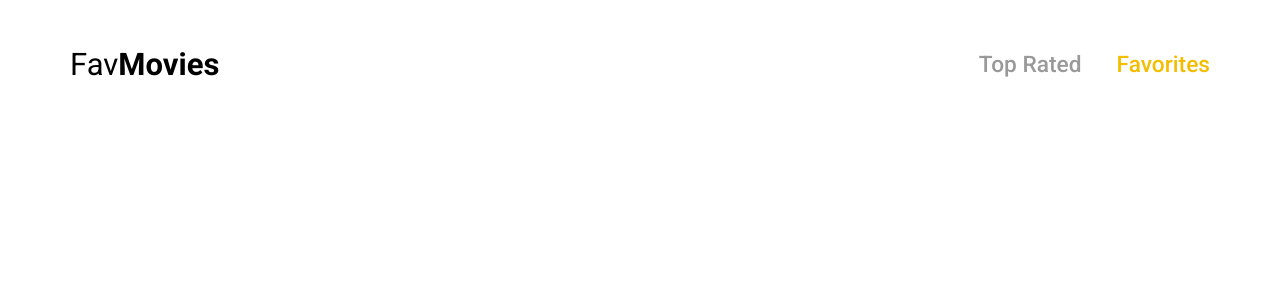
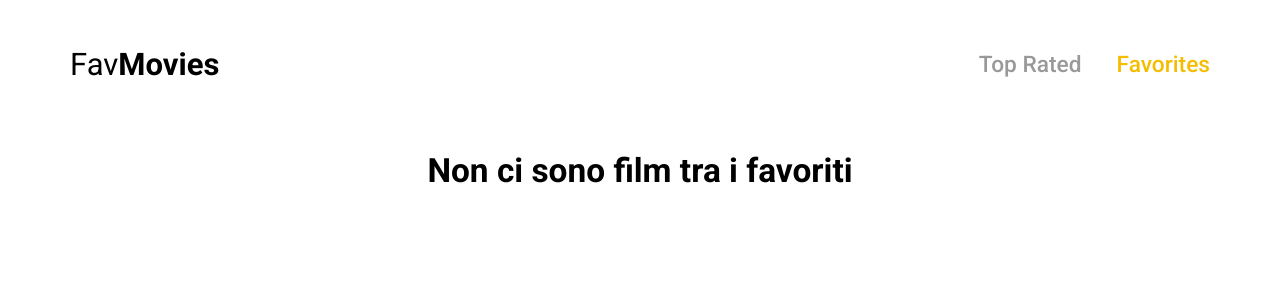
Before and after one commit to JardiinWD/temera-web-favmovies, a React (Create React App) app: page /favorites in a window 1280 px wide. Shown: the top 300 px of the page. Built offline with nearby package versions, Linux system fonts and the light colour scheme.

Commit message:
#24 - Portato a termine ultimi dettagli dello sviluppo webApp. Aggiunto schema drawio in design.
Aggiornato dettagli di alcuni componenti e rimosso commenti ridondanti.

```diff
--- a/src/App.tsx
+++ b/src/App.tsx
@@ -1,7 +1,5 @@
 import Layout from './layout/Layout';
 import './styles/App.scss';
-import React from 'react';
-
 
 function App() {
   return <Layout />;
--- a/src/components/Helmet.tsx
+++ b/src/components/Helmet.tsx
@@ -9,7 +9,7 @@ const Helmet: FunctionComponent<HelmetProps> = (props) => {
     const {page} = props
     document.title = 'FavMovies - ' + page
 
-    // Eseguo un return vuoto
+    // Eseguo un return di un fragment vuoto
     return <></>
 }
 
--- a/src/components/MovieList.tsx
+++ b/src/components/MovieList.tsx
@@ -1,6 +1,7 @@
 /* React */
 import type { FunctionComponent } from 'react'
-import { Link, NavLink } from 'react-router-dom'
+import { Link } from 'react-router-dom'
+import {Fragment} from 'react'
 /* Type */
 import { Movies } from '../pages/Home'
 /* Reactstrap & Style */
@@ -26,9 +27,9 @@ const MovieList: FunctionComponent<MovieListProps> = ({movieList}) => {
                     movieList ? (
                         movieList.map((item, index) => {
                             return (
-                            <>
+                                <Fragment key={`${index}-${item.id}`}>
                                     {/* Col > 992px */}
-                            <Col key={index} className='movie_list-col' md='6' lg='4' xl='3' xxl='3' sm='8' xs='8'>
+                                    <Col key={`desktop-${index}-${item.id}`}  className='movie_list-col' md='6' lg='4' xl='3' xxl='3' sm='8' xs='8'>
                                         <Link className='card-link-wrapper' to={`/home/${item.id}`}>
                                             <img className='card-img' src={item.poster_path} alt={item.title} />
                                             <span className='card-title'>{item.title}</span>
@@ -38,39 +39,35 @@ const MovieList: FunctionComponent<MovieListProps> = ({movieList}) => {
                                                     {item.vote_average}
                                                 </span>
                                                 <span className='card-item_info-vote'>
-                                            {/* Fixato per malfunzionamento API */}
+                                                    {/* Fixato per differenza API (singleMovie / Top_Rated) */}
                                                     {typeof item.release_date === 'string' ? getOnlyMovieFullYear(item.release_date) : item.release_date}
                                                 </span>
                                             </div>
                                         </Link>
                                     </Col>
                                     {/* Col < 768px */}
-                            <Col key={index} sm='12' xs='12' md='12'  className='movie_list-col-resp'>
-                                <NavLink className='card-link-responsive-wrapper' to={`/home/${item.id}`}>
+                                    <Col key={`mobile-${index}-${item.id}`} sm='12' xs='12' md='12'  className='movie_list-col-resp'>
+                                        <Link className='card-link-responsive-wrapper' to={`/home/${item.id}`}>
                                             {/* Image */}
                                             <img src={item.poster_path} alt={item.title} />
                                             {/* content */}
                                             <div className='movie_list-content-resp'>
-                                        {/* Titolo Film */}
                                                 <span className="card-title">{item.title}</span>
-                                        {/* Data del film */}
                                                 <span className='card-item_info-data-resp'>
                                                     <BiMoviePlay />
                                                     {getOnlyMovieFullYear(item.release_date)}
                                                 </span>
-                                        {/* Voti del film */}
                                                 <span className='card-item_info-vote-resp'>
                                                     <AiFillStar />
                                                     {item.vote_average}
                                                 </span>
                                             </div>
-                                    {/* Go-to Scheda prodotto */}
                                             <div className='card-item_info-redirect'>
                                                 <MdOutlineArrowForwardIos />
                                             </div>
-                                </NavLink>
+                                        </Link>
                                     </Col>
-                        </>
+                                </Fragment>
                             )
                         })
                     ) : null
--- a/src/components/Navbar.tsx
+++ b/src/components/Navbar.tsx
@@ -3,7 +3,7 @@ import { Container, Row } from 'reactstrap'
 import './styles/Navbar.scss'
 import { Link } from 'react-router-dom'
 import {FaBars, FaTimes} from 'react-icons/fa'
-import React, {Fragment, useState, useEffect} from 'react'
+import {Fragment, useState, useEffect} from 'react'
 import type { FunctionComponent } from 'react'
 import { useLocation } from 'react-router-dom'
 
@@ -19,9 +19,9 @@ const Navbar: FunctionComponent = () => {
   // Update della variabile di stato isCurrentPage in base al pathname
   useEffect(() => {
     setIsCurrentPage(pageLocation.pathname === '/favorites' ? 'Favorites' : 'Top Rated')
-    // Handler per aggiornare variabile di stato navToggle al resize
+    // Handler per aggiornare variabile di stato navToggle al resize.
     const handleViewportResize = () => {
-      // Condizioni della nav
+      // Condizioni della nav in caso di una viewporto >=
       if (window.innerWidth >= 768 && navToggle) setNavToggle(false)
     }
     // Aggiungo evento listener alla window al resize
--- a/src/components/UI/Button.tsx
+++ b/src/components/UI/Button.tsx
@@ -1,6 +1,5 @@
 import type { FunctionComponent } from 'react'
 import '../styles/Button.scss'
-import React from 'react'
 
 type ButtonProps = {
     text: String,
@@ -37,7 +36,7 @@ const Button: FunctionComponent<ButtonProps> = (props) => {
         )
     }
 
-    /* Altrimenti eseguo un return vuoto */
+    /* Altrimenti eseguo un return di un fragment vuoto */
     return <></>
 }
 
--- a/src/components/UI/Heading.tsx
+++ b/src/components/UI/Heading.tsx
@@ -2,12 +2,12 @@ import type { FunctionComponent } from 'react'
 import '../styles/Heading.scss'
 import React from 'react'
 
-type PropsList = {
+type HeadingProps = {
     title: string,
-    type: 'single-movie' | 'logo-title'
+    type: 'single-movie' | 'logo-title' | 'favorites-page'
 }
 
-const Heading: FunctionComponent<PropsList> = (props) => {
+const Heading: FunctionComponent<HeadingProps> = (props) => {
 
     /* Se passo il type 'single-movie' */
     if (props.type === 'single-movie') {
@@ -28,7 +28,16 @@ const Heading: FunctionComponent<PropsList> = (props) => {
         )
     }
 
-    /* Altrimenti eseguo un return vuoto */
+    /* Se passo il type 'logo-title' */
+    if (props.type === 'favorites-page') {
+        return (
+            <h2 className='favorites-title'>
+                {props.title}
+            </h2>
+        )
+    }
+
+    /* Altrimenti eseguo un return di un fragment vuoto */
     return <></>
 
 }
--- a/src/components/styles/Heading.scss
+++ b/src/components/styles/Heading.scss
@@ -32,3 +32,15 @@
         var(--heading-logo-lh),
     )
 }
+
+.favorites-title {
+    @include textProps(
+        var(--heading-single-movie-md-fs),
+        var(--heading-single-movie-pref-fs),
+        var(--heading-single-movie-xxl-fs),
+        var(--font-weight-700),
+        var(--primary-color),
+        var(--heading-single-movie-lh)
+    );
+    margin: 0 auto;
+}
--- a/src/layout/Layout.tsx
+++ b/src/layout/Layout.tsx
@@ -1,6 +1,6 @@
 import Routers from '../routes/routers'
 import Navbar from '../components/Navbar'
-import React, {Fragment} from 'react'
+import {Fragment} from 'react'
 
 const Layout = () => {
 
--- a/src/pages/Favorites.tsx
+++ b/src/pages/Favorites.tsx
@@ -1,7 +1,9 @@
 import Helmet from '../components/Helmet'
 import MovieList from '../components/MovieList'
+import '../components/styles/Button.scss'
 import { Movies } from './Home'
 import React, {Fragment, useState, useEffect} from 'react'
+import Heading from '../components/UI/Heading'
 
 const Favorites = () => {
   // Dichiaro la variabile di stato favoriteFilm e la sua function
@@ -19,7 +21,17 @@ const Favorites = () => {
   return (
     <Fragment>
       <Helmet page="Favorites" />
-      <MovieList movieList={favoriteFilm} />
+      {
+        favoriteFilm.length !== 0 ? (
+          <MovieList movieList={favoriteFilm} />
+        ) : (
+          <>
+            <Heading title='Non ci sono film tra i favoriti' type='favorites-page' />
+          </>
+        )
+      }
+
+
     </Fragment>
   )
 }
--- a/src/pages/FilmDetails.tsx
+++ b/src/pages/FilmDetails.tsx
@@ -133,7 +133,6 @@ const FilmDetails: FunctionComponent = () => {
                     })
                   }
                 </div>
-                {/* Trama */}
                 <p className='details-content_trama'>
                   {singleMovie.overview}
                 </p>
@@ -146,13 +145,11 @@ const FilmDetails: FunctionComponent = () => {
                   )
                 }
               </Col>
-              {/* Immagine di background */}
               <Col className='details-picture-col-resp' xs='12' sm='12'>
                 <img src={singleMovie.backdrop_path} alt={singleMovie.title} />
                 <div className='details-content-col-resp'>
                   {/* Titolo */}
                   <Heading type='single-movie' title={singleMovie.title} />
-                  {/* Preferiti */}
                   {
                     movieFromLocal ? (
                       <button onClick={removeToFavHandler} className='like-btn-resp like-btn-resp-fill'>
@@ -166,7 +163,6 @@ const FilmDetails: FunctionComponent = () => {
                   }
                 </div>
               </Col>
-              {/* Trama */}
               <Col className='details-content_trama-resp' xs='12' sm='12'>
                 <p>
                   {singleMovie.overview}
--- a/src/pages/Home.tsx
+++ b/src/pages/Home.tsx
@@ -24,10 +24,6 @@ const Home: FunctionComponent = () => {
   const [moviesList, setMoviesList] = useState<Array<Movies>>([]);
   // Variabile di stato per il loadMore (top rated)
   const [ratedPage, setRatedPage] = useState<number>(1)
-  // NB : 'fs', 'path' e 'os' non mi hanno permesso di salvare la API KEY in un file env.
-  // Conosco l'importanza del salvare la key in un file protetto (e in un gitignore) ma
-  // Non c'è modo di farla andare giù al Webpack. Lascio qua comunque la prova che ci ho sbattuto la testa.
-  // Provando anche a installare dotenv ma non ne vuole sapere
   // API KEY
   // const ApiKey = process.env.MOVIE_DB_API_KEY
   // API URL
@@ -66,14 +62,15 @@ const Home: FunctionComponent = () => {
     fetchMovieList();
 }, [API_TOP_RATED]);
 
-  // Function per incrementare i risultati nella paginazione
+  // Function per il requisito di paginazione
+  // N.B : Presente una nota nella documentazione riguardo a questo requisito
   const loadMoreResult = () => {
-    // Incremento il numero di pagina (che a sua volta cambia il valore all'API KEY)
+    // Incremento il numero di pagina (che a sua volta cambia il valore all'API)
     setRatedPage(ratedPage + 1)
     // Aggiungo uno scroll che mi riporta in cima alla pagina
     window.scrollTo({
         top: 0, // Dove
-        behavior: 'smooth' // E in che modo
+        behavior: 'smooth' // E in maniera fluida
     })
 }
 
@@ -81,7 +78,6 @@ const Home: FunctionComponent = () => {
     <Fragment >
       <Helmet page="Homepage" />
       <MovieList movieList={moviesList} />
-      {/* LoadMore ancora da implementare */}
       <div className='btn-load_wrapper'>
         <Button onClick={loadMoreResult} type='load' text='Load More' />
       </div>
--- a/src/pages/styles/FilmDetails.scss
+++ b/src/pages/styles/FilmDetails.scss
@@ -88,7 +88,6 @@
 }
 
 
-/* @media (max-width: 767.98px) */
 @media only screen and (max-width: 767.98px) {
 
     /* Disabilito le colonne */
@@ -98,19 +97,6 @@
         display: none;
     }
 
-    /* Container Responsive */
-    .container-details-resp {
-        display: block;
-        width: 100vw;
-        @include flexProps(flex, center, center, row);
-    }
-
-    /* Row Responsive */
-    .row-details-resp {
-        display: block;
-        width: 100%;
-        @include flexProps(flex, center, flex-start, column);
-    }
 
     .details-picture-col-resp,
     .details-content_trama-resp {
```
Also changed, not shown: src/design/FavMovies-Web.jpg (added), 1 other file (tests, documents, lock files or other folders). Lines whose indentation alone changed are shown as unchanged.
